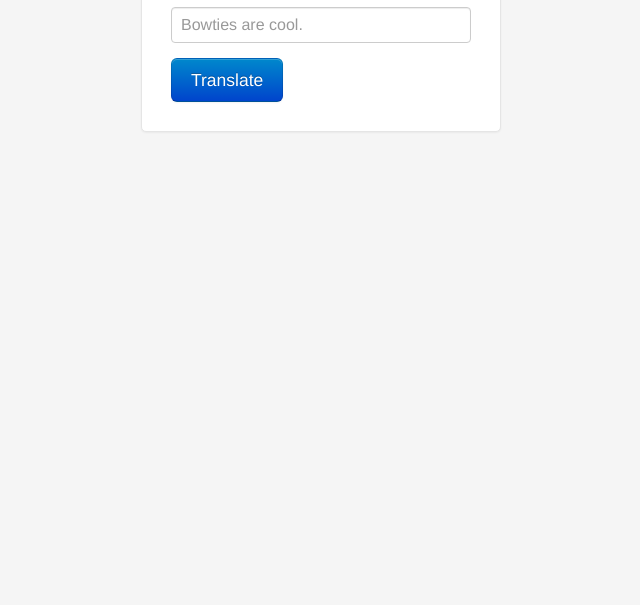
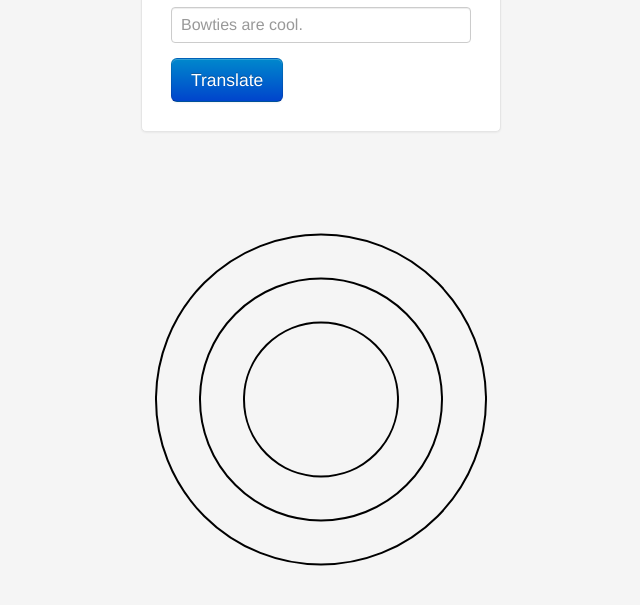
Before and after one commit to Tanner/Gallifreyan-Translator, a plain HTML site: page index.html in a window 1280 px wide. Shown: the part 113-718 px from the top of the page, without its empty margins (319-959 px from the left). Drawn offline with Linux system fonts and the light colour scheme.

Commit message:
Create GNumber class. Draw initial number of circles.

```diff
--- a/index.html
+++ b/index.html
@@ -11,6 +11,7 @@
 	<script src="js/bootstrap.min.js"></script>
 	<script src="js/raphael-min.js"></script>
 	<script src="js/underscore.js"></script>
+	<script src="js/number.js"></script>
 	<script src="js/main.js"></script>
 </head>
 <body>
--- a/js/main.js
+++ b/js/main.js
@@ -28,4 +28,7 @@ $(document).ready(function() {
 			path: path
 		};
 	};
+
+	var num = new GNumber(112);
+	num.draw(paper, paper.width / 2, paper.height / 2, paper.height / 3);
 });
--- /dev/null
+++ b/js/number.js
@@ -0,0 +1,34 @@
+function GNumber(number) {
+	const SMALLEST_RADIUS_RATIO = 0.2;
+
+	const STROKE = 2;
+	const BOLD_STROKE = 4;
+
+	if (!_.isNumber(number)) {
+		this.number = number;
+	} else {
+		this.number = number.toString();
+	}
+
+	this.draw = function(paper, x, y, radius) {
+		var spacing = (radius - radius * SMALLEST_RADIUS_RATIO) / this.number.length;
+
+		var current_radius = radius;
+
+		for (var i = 0; i < this.number.length; i++) {
+			if (this.number.charAt(i) == ',') {
+				continue;
+			}
+
+			var c = paper.circle(x, y, current_radius);
+
+			if (this.number.charAt(i) == '.') {
+				c.attr('stroke-width', BOLD_STROKE);
+			} else {
+				c.attr('stroke-width', STROKE);
+			}
+
+			current_radius -= spacing;
+		}
+	}
+}
```
